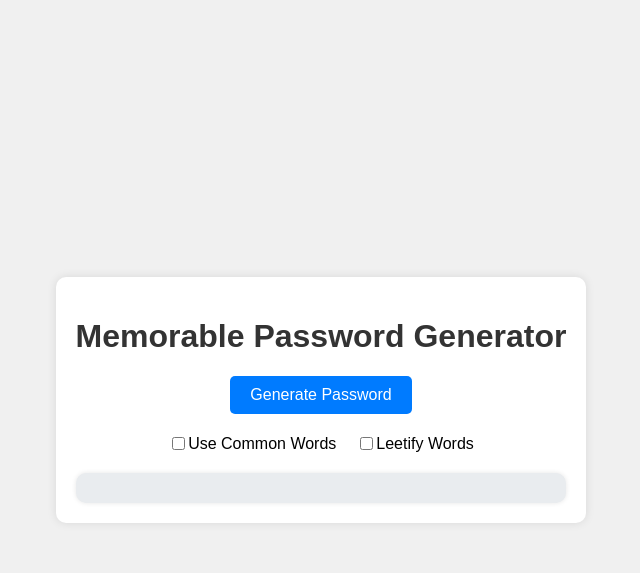
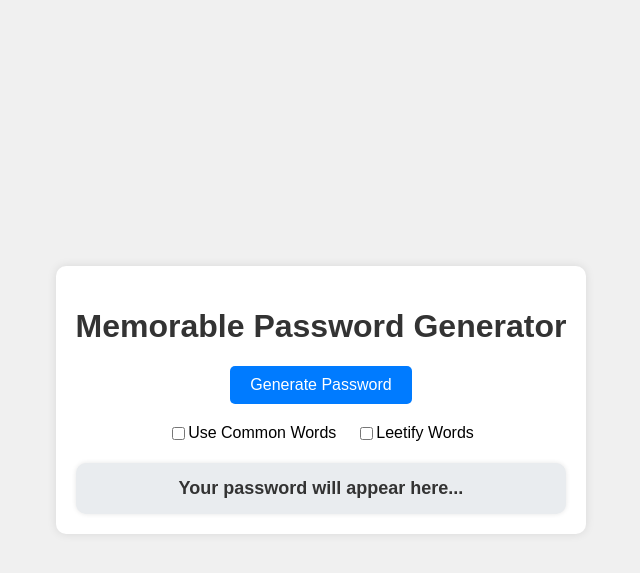
Before and after one commit to Cuzeth/memorable-password-generator, a Flask app: page / in a window 1280 px wide. Shown: the top 573 px of the page, without its empty margins (319-959 px from the left). Run offline with Flask 3, Linux system fonts and the light colour scheme.

Commit message:
Placeholder text

```diff
--- a/static/css/style.css
+++ b/static/css/style.css
@@ -53,6 +53,9 @@ button:hover {
 	padding: 15px;
 	border-radius: 10px;
 	box-shadow: 0 0 5px rgba(0, 0, 0, 0.1);
+	display: flex;
+	align-items: center;
+	justify-content: center;
 }
 
 #result {
--- a/templates/index.html
+++ b/templates/index.html
@@ -28,7 +28,7 @@
 				oninput="updateSliderValue(this.value)">
 		</div>
 		<div id="resultBox">
-			<p id="result"></p>
+			<p id="result">Your password will appear here...</p> <!-- Placeholder text -->
 		</div>
 	</div>
 	<script src="{{ url_for('static', filename='js/script.js') }}"></script>
```
